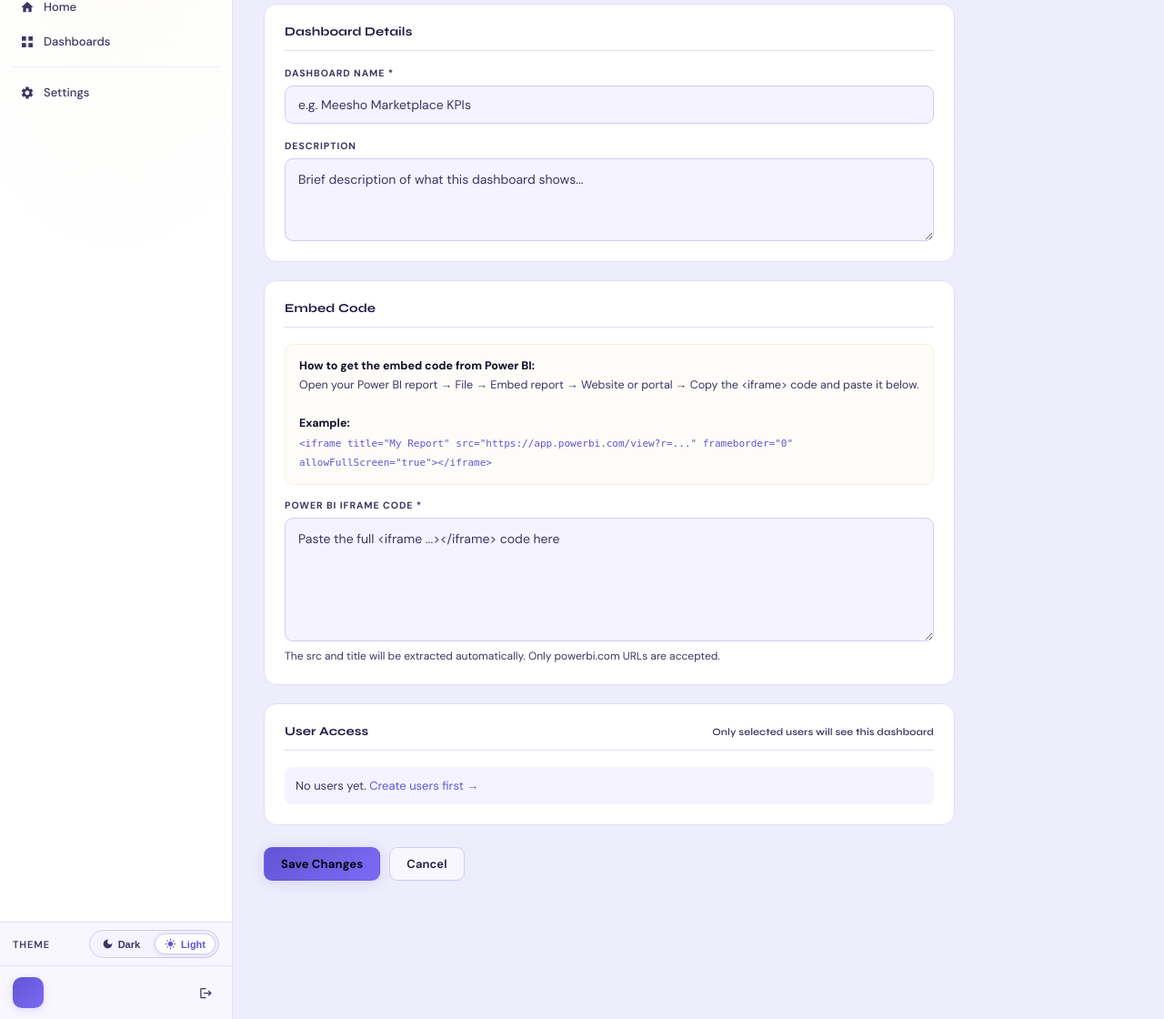
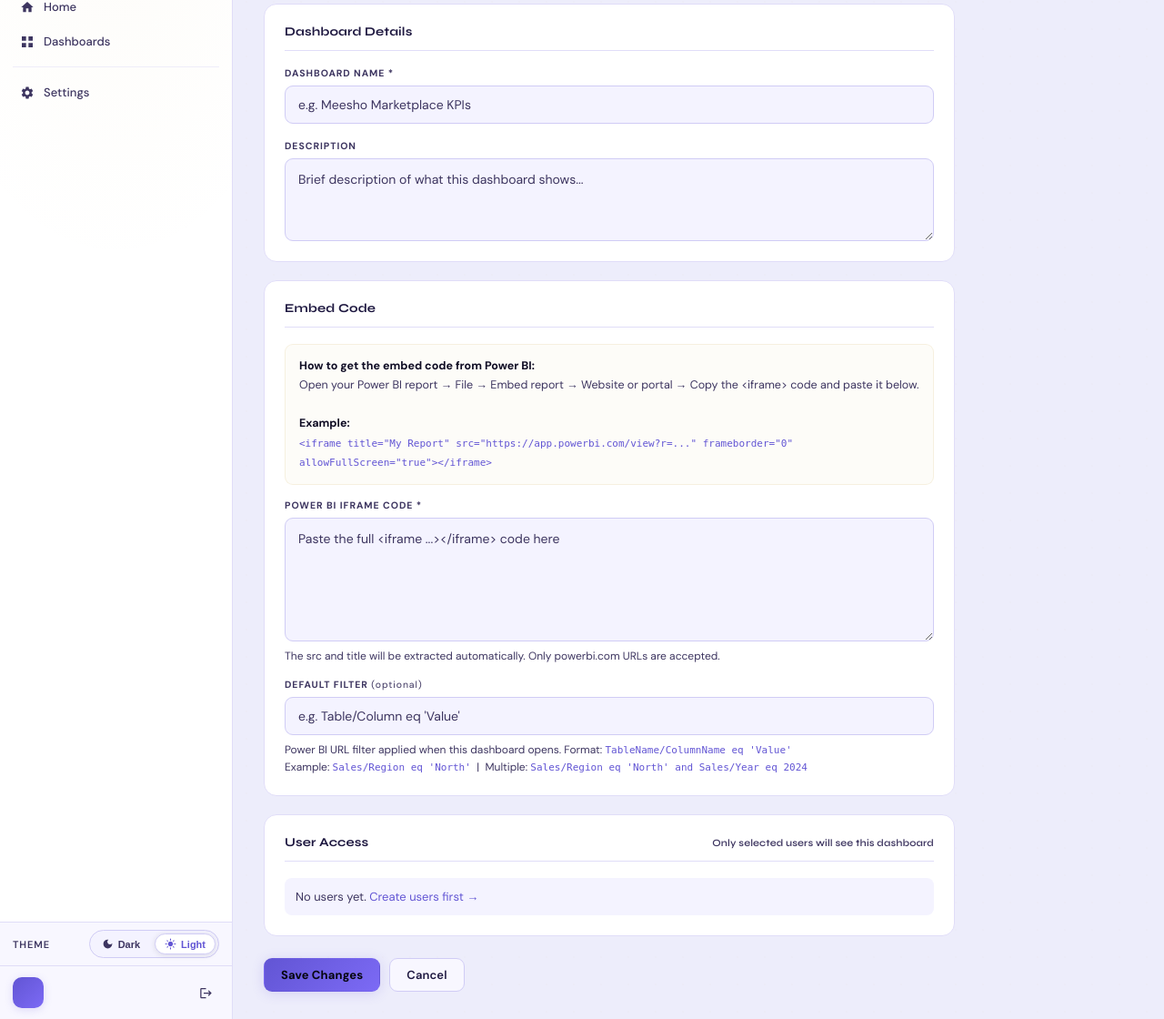
Before and after one commit to alishdeodap-cmyk/analytics_dash_to_web, a Flask app: template templates/admin/dashboard_form.html in a window 1280 px wide. Shown: the part 165-1285 px from the top of the page at 91% size. Run offline with Flask 3, Linux system fonts and the light colour scheme; the template is opened without the code that fills it, so the values that code supplies are empty.

Commit message:
feat: Add default URL filter support for Power BI dashboards
Admin can set a Power BI filter string per dashboard (e.g. 'Sales/Region eq North').
Filter is appended to the embed URL when the viewer opens.

Co-Authored-By: Claude Sonnet 4.6 <noreply@anthropic.com>

```diff
--- a/templates/admin/dashboard_form.html
+++ b/templates/admin/dashboard_form.html
@@ -52,6 +52,17 @@
                       placeholder='Paste the full <iframe ...></iframe> code here'
                       required>{{ dashboard.iframe_raw if is_edit else '' }}</textarea>
             <span class="form-text">The src and title will be extracted automatically. Only powerbi.com URLs are accepted.</span>
+        </div>
+
+        <div class="form-group" style="margin-top:16px;">
+            <label class="form-label">Default Filter <span style="font-weight:400;text-transform:none;color:var(--muted);">(optional)</span></label>
+            <input type="text" name="embed_filter" class="form-control"
+                   value="{{ dashboard.embed_filter if is_edit and dashboard.embed_filter else '' }}"
+                   placeholder="e.g. Table/Column eq 'Value'">
+            <span class="form-text">
+                Power BI URL filter applied when this dashboard opens. Format: <code style="color:var(--gold);font-size:11px;">TableName/ColumnName eq 'Value'</code><br>
+                Example: <code style="color:var(--gold);font-size:11px;">Sales/Region eq 'North'</code> &nbsp;|&nbsp; Multiple: <code style="color:var(--gold);font-size:11px;">Sales/Region eq 'North' and Sales/Year eq 2024</code>
+            </span>
         </div>
     </div>
 
```
Also changed, not shown: app/models.py (+8 -7 lines), app/routes/admin.py (+18 -14 lines), templates/portal/viewer.html (+6 -1 lines), migrations/003_embed_filter.sql (added).
